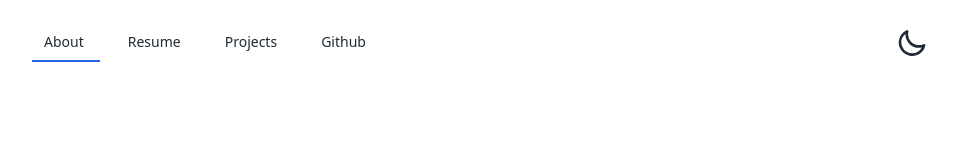
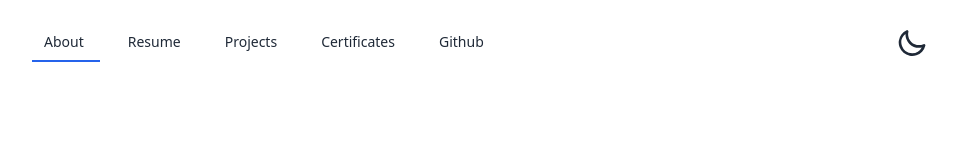
Before and after one commit to sunnykadivar212/sunnykadivar212.github.io, a React (Vite) app: page / in a window 1280 px wide. Shown: the top 160 px of the page, without its empty margins (160-1117 px from the left). Built offline with nearby package versions, Linux system fonts and the light colour scheme.

Commit message:
feat: `certificates` section added in navbar

```diff
--- a/src/components/header/Header.jsx
+++ b/src/components/header/Header.jsx
@@ -67,6 +67,16 @@ function Header() {
                 Projects
               </NavLink>
               <NavLink
+                to="/certification/"
+                className={({ isActive }) =>
+                  `block py-2 pr-4 pl-3 duration-200 ${
+                    isActive ? "border-blue-600" : "border-b-transparent"
+                  } text-sm py-1 border-b-2`
+                }
+              >
+                Certificates
+              </NavLink>
+              <NavLink
                 to="/github/"
                 className={({ isActive }) =>
                   `block py-2 pr-4 pl-3 duration-200 ${
```
